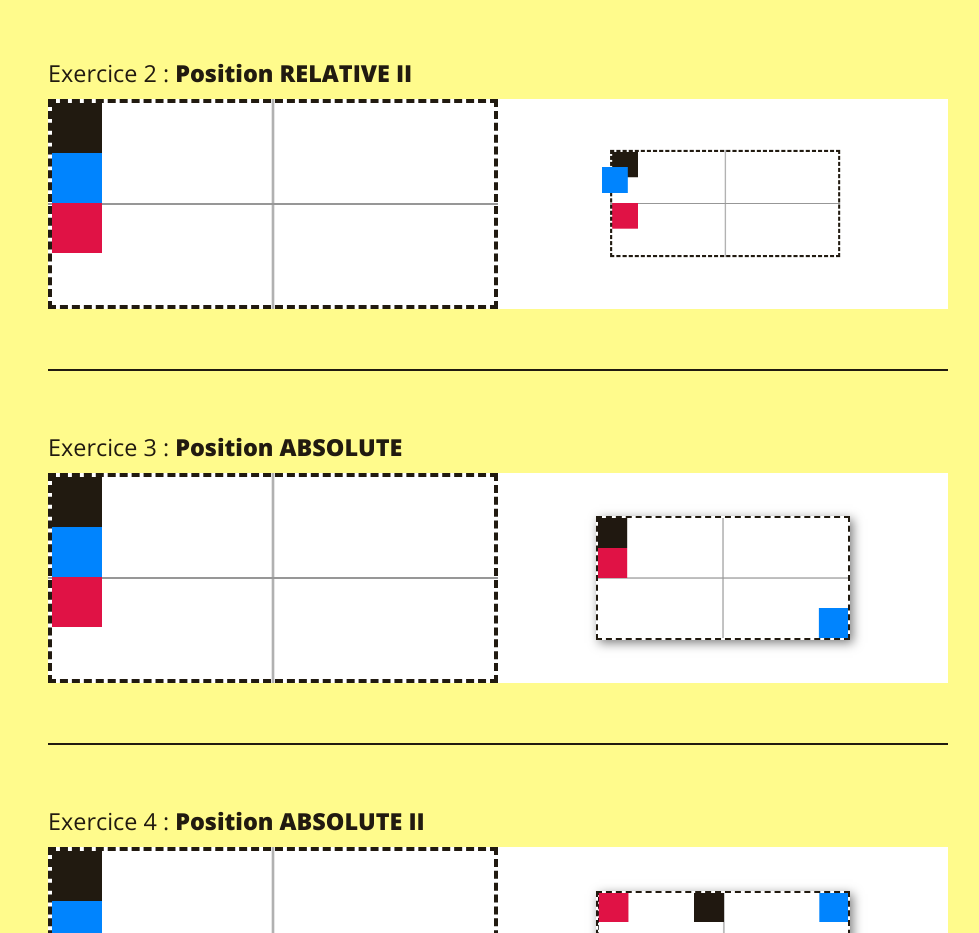
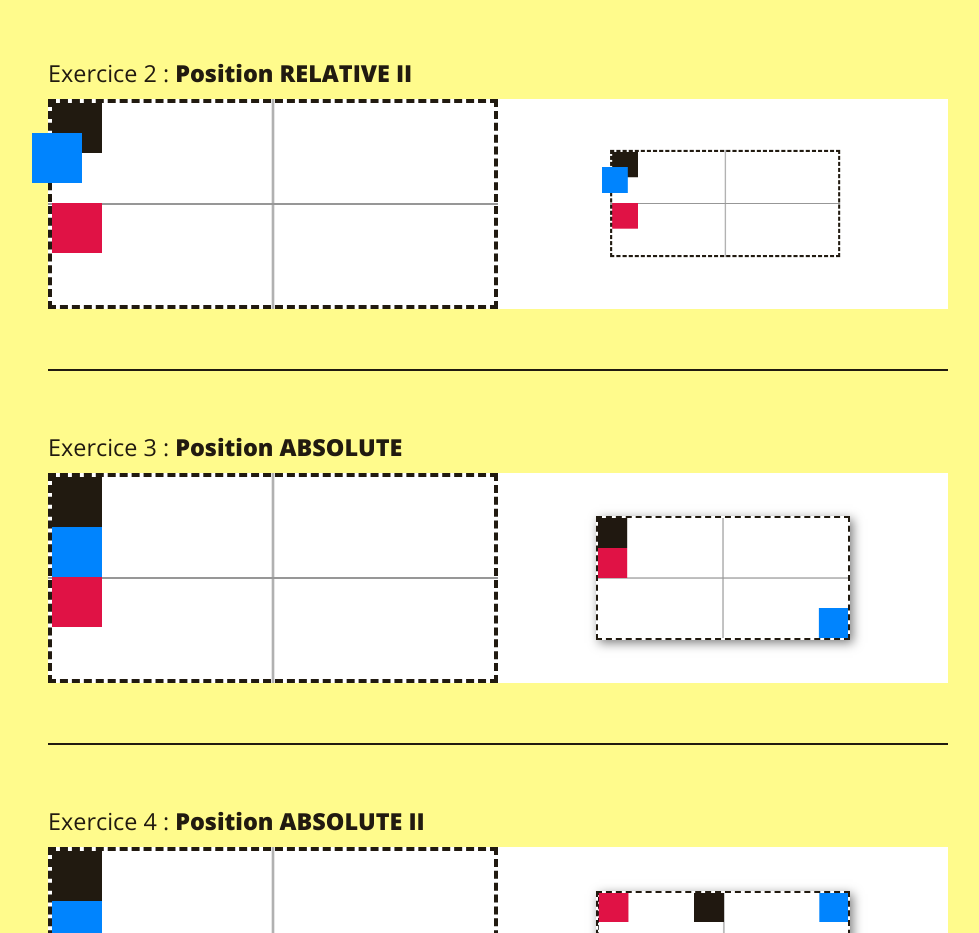
Before and after one commit to jminguely/eikon-position, a plain HTML site: page index.html in a window 1280 px wide. Shown: the part 985-1918 px from the top of the page, without its empty margins (142-1121 px from the left). Drawn offline with nearby package versions, Linux system fonts and the light colour scheme.

Commit message:
exercice 3

```diff
--- a/css/exercice.css
+++ b/css/exercice.css
@@ -8,7 +8,11 @@
   bottom: 0;
 }
 
-/* 3. Position RELATIVE II */
+.exercice-relative-2 .block-blue {
+  position: relative;
+  right: 20px;
+  bottom: 20px;
+}
 
 /* 4. Position ABSOLUTE */
 
```
